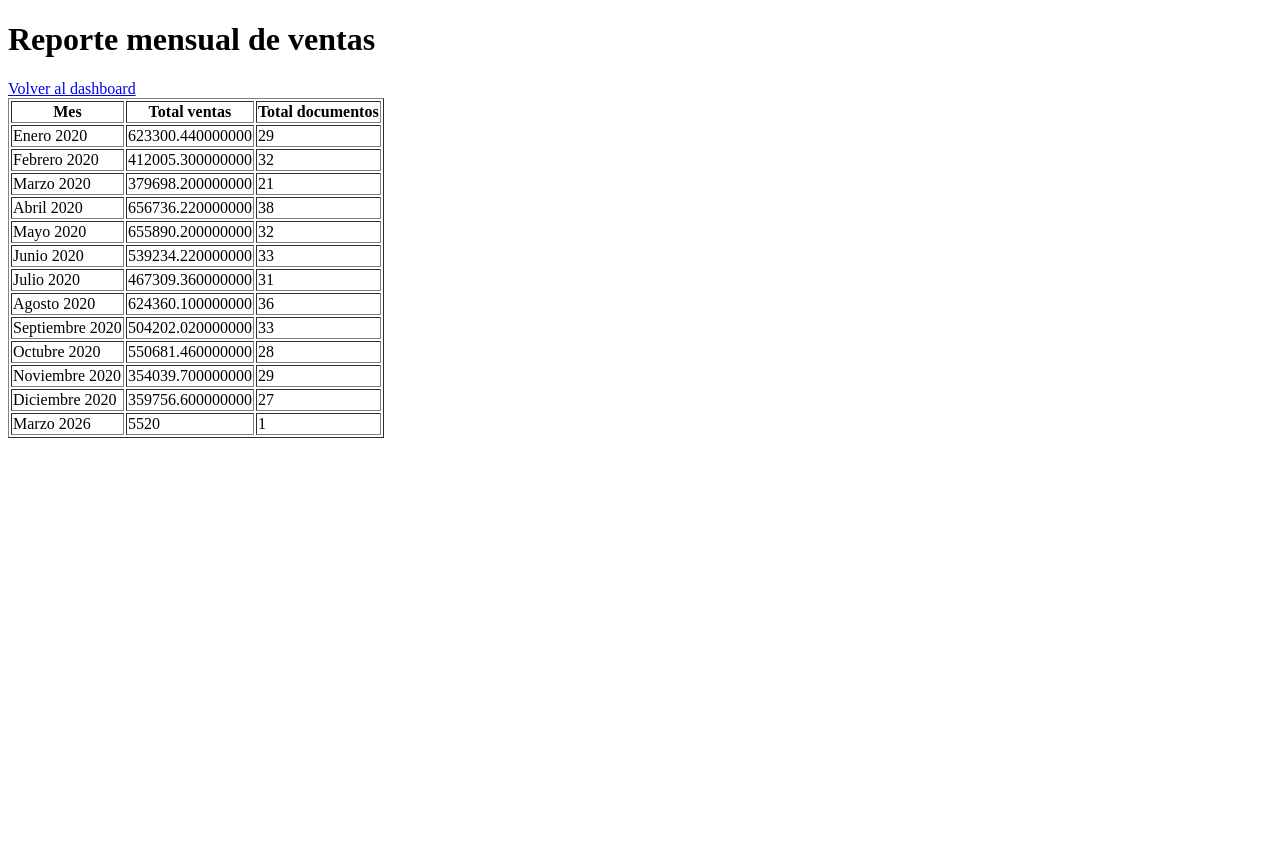
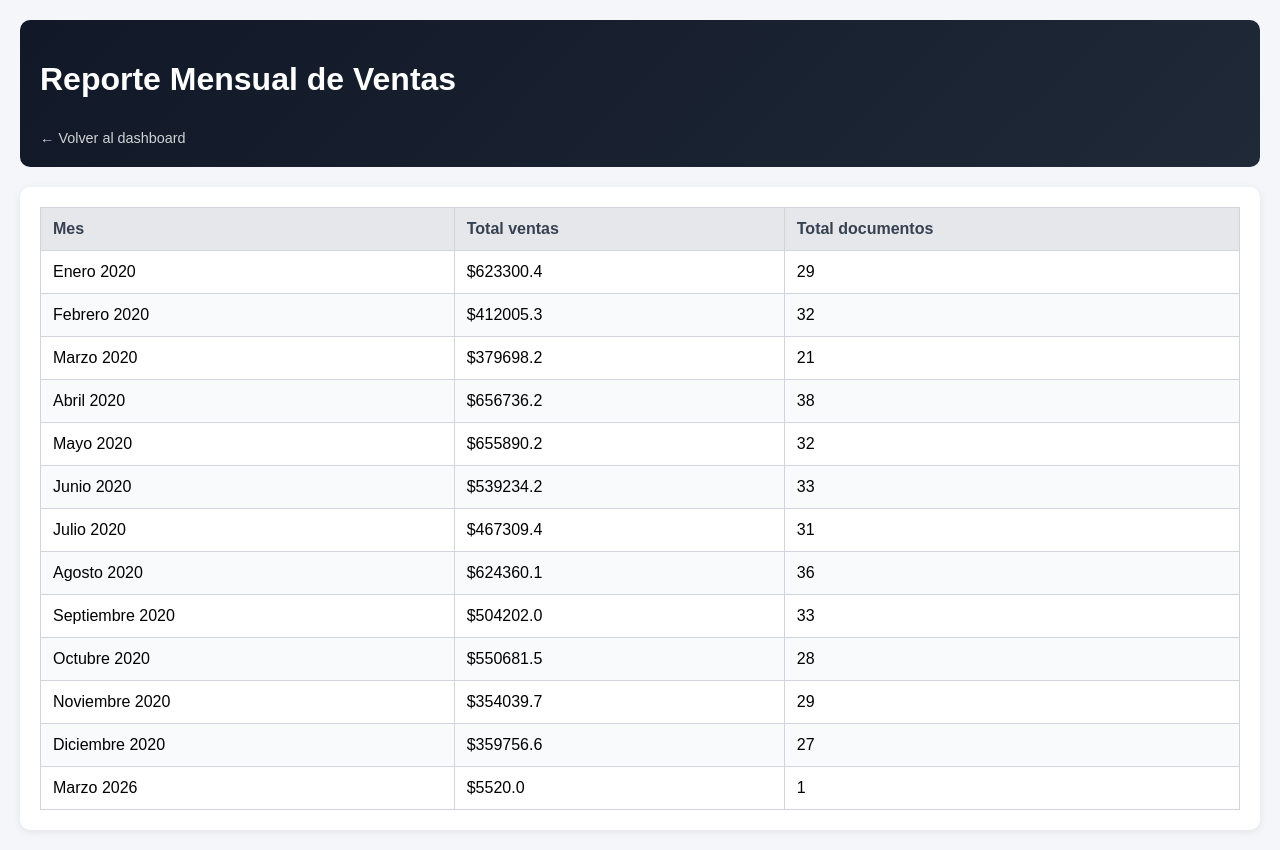
Before and after one commit to Andrea-GH/Mosqueteros, a Django app: page /reportes/mensual/ in a window 1280 px wide. Before the commit the page ends 438 px from the top, so only its background shows below. Run offline with Django 5.2, Linux system fonts and the light colour scheme; data comes from the database, SQL or seed files in the repository; both versions use the stored data as it was after the commit.

Commit message:
Corrección

```diff
--- a/dashboard/views.py
+++ b/dashboard/views.py
@@ -123,19 +123,22 @@ def exportar_ventas_excel(request):
 def dashboard_comparativo(request):
     comparativo_categorias = (
         DetalleVenta.objects.values('producto__categoria__nombre')
-        .annotate(total=Sum('subtotal')) # <--- CAMBIADO A 'subtotal'
+        .annotate(total=Sum('subtotal'))
         .order_by('-total')
     )
+
     comparativo_ciudades = (
         Venta.objects.values('sucursal__ciudad')
         .annotate(total=Sum('total'))
         .order_by('-total')
     )
+
     comparativo_metodos = (
         Venta.objects.values('metodo_pago__nombre')
         .annotate(total=Sum('total'))
         .order_by('-total')
     )
+
     return render(request, 'dashboard/comparativo.html', {
         'comparativo_categorias': comparativo_categorias,
         'comparativo_ciudades': comparativo_ciudades,
--- a/templates/dashboard/inicio.html
+++ b/templates/dashboard/inicio.html
@@ -74,10 +74,10 @@
     <section class="card">
         <h2>Indicadores principales</h2>
         <div class="grid-kpis">
-            <div class="kpi"><h3>Total ventas</h3><p>${{ total_ventas }}</p></div>
+            <div class="kpi"><h3>Total ventas</h3><p>${{ total_ventas|floatformat:1 }}</p></div>
             <div class="kpi"><h3>Total documentos</h3><p>{{ total_documentos }}</p></div>
-            <div class="kpi"><h3>Ticket promedio</h3><p>${{ ticket_promedio }}</p></div>
-            <div class="kpi"><h3>Venta máxima</h3><p>${{ venta_maxima }}</p></div>
+            <div class="kpi"><h3>Ticket promedio</h3><p>${{ ticket_promedio|floatformat:1 }}</p></div>
+            <div class="kpi"><h3>Venta máxima</h3><p>${{ venta_maxima|floatformat:1 }}</p></div>
             <div class="kpi"><h3>Productos vendidos</h3><p>{{ total_productos_vendidos }}</p></div>
             <div class="kpi"><h3>Métodos usados</h3><p>{{ metodos_usados }}</p></div>
         </div>
--- a/templates/dashboard/reporte_mensual.html
+++ b/templates/dashboard/reporte_mensual.html
@@ -3,23 +3,81 @@
 <head>
     <meta charset="UTF-8">
     <title>Reporte Mensual</title>
+    <style>
+        /* Estilos basados en tu manual del Proyecto FCA */
+        body {
+            font-family: Arial, sans-serif;
+            background: #f4f6f9;
+            margin: 0;
+            padding: 20px;
+        }
+        .header {
+            background: linear-gradient(135deg, #111827, #1f2937);
+            color: white;
+            padding: 20px;
+            border-radius: 10px;
+            margin-bottom: 20px;
+        }
+        .card {
+            background: white;
+            padding: 20px;
+            border-radius: 10px;
+            box-shadow: 0 2px 8px rgba(0,0,0,0.08);
+        }
+        table {
+            width: 100%;
+            border-collapse: collapse;
+        }
+        th, td {
+            border: 1px solid #d1d5db;
+            padding: 12px;
+            text-align: left;
+        }
+        th {
+            background: #e5e7eb;
+            color: #374151;
+        }
+        tr:nth-child(even) {
+            background-color: #f9fafb;
+        }
+        .boton-volver {
+            text-decoration: none;
+            color: white;
+            display: inline-block;
+            margin-top: 10px;
+            font-size: 0.9em;
+            opacity: 0.8;
+        }
+        .boton-volver:hover {
+            opacity: 1;
+        }
+    </style>
 </head>
 <body>
- <h1>Reporte mensual de ventas</h1>
- <a href="{% url 'inicio' %}">Volver al dashboard</a>
- <table border="1">
+    <div class="header">
+        <h1>Reporte Mensual de Ventas</h1>
+        <a href="{% url 'inicio' %}" class="boton-volver">← Volver al dashboard</a>
+    </div>
+
+    <div class="card">
+        <table>
+            <thead>
                 <tr>
                     <th>Mes</th>
                     <th>Total ventas</th>
                     <th>Total documentos</th>
                 </tr>
+            </thead>
+            <tbody>
                 {% for item in datos %}
                 <tr>
                     <td>{{ item.mes|date:"F Y" }}</td>
- <td>{{ item.total_ventas }}</td>
+                    <td>${{ item.total_ventas|floatformat:1 }}</td>
                     <td>{{ item.total_documentos }}</td>
                 </tr>
                 {% endfor %}
+            </tbody>
         </table>
+    </div>
 </body>
 </html>
--- a/ventas/management/commands/importar_basededatos.py
+++ b/ventas/management/commands/importar_basededatos.py
@@ -216,7 +216,7 @@ class Command(BaseCommand):
         # Agrupar por documento para crear una Venta por documento y sus DetalleVenta
         ventas_por_documento = {}
         for r in registros:
-            doc = int(r['documento'])
+            doc = str(r['documento'])
             ventas_por_documento.setdefault(doc, []).append(r)
 
         for documento, items in ventas_por_documento.items():
@@ -227,7 +227,7 @@ class Command(BaseCommand):
             vendedor = vendedores_cache[primera['vendedor']]
             metodo_pago = metodos_cache[primera['forma_pago']]
 
-            folio = f"DOC-{documento:05d}"
+            folio = f"DOC-{documento}"
 
             subtotal_venta = Decimal('0.00')
             for item in items:
```
Also changed, not shown: templates/dashboard/comparativo.html (+23 -4 lines), templates/ventas/lista_ventas.html (+36 -7 lines), db.sqlite3, 1 other file. Lines whose indentation alone changed are shown as unchanged.
